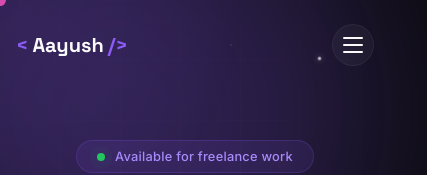
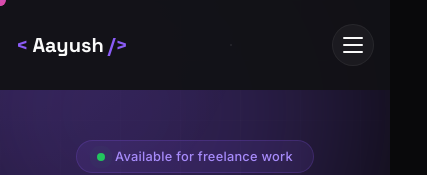
Before and after one commit to AAYUSH-KANSAL/PORTFOLIO, a React (Vite) app: page / in a window 390 px wide. Shown: the top 175 px of the page, 427 px wide, since content can reach past the window. Built offline with nearby package versions, Linux system fonts and the light colour scheme.

Commit message:
fix: remove lazy loading, fix mobile horizontal zoom, and solve scrolling flickering

```diff
--- a/App.jsx
+++ b/App.jsx
@@ -106,43 +106,8 @@ function ServiceCard({ icon, title, description, index }) {
 }
 
 // --- Lazy Section Loading Wrapper Component ---
-function LazySection({ children, height = '400px' }) {
-  const [hasEntered, setHasEntered] = useState(false);
-  const ref = useRef(null);
-
-  useEffect(() => {
-    const observer = new IntersectionObserver(
-      ([entry]) => {
-        if (entry.isIntersecting) {
-          setHasEntered(true);
-          observer.disconnect();
-        }
-      },
-      { rootMargin: '150px 0px' }
-    );
-    if (ref.current) {
-      observer.observe(ref.current);
-    }
-    return () => observer.disconnect();
-  }, []);
-
-  useEffect(() => {
-    if (hasEntered && ref.current) {
-      const els = ref.current.querySelectorAll(
-        '.reveal, .reveal-zoom, .reveal-slide-left, .reveal-slide-right, .reveal-fade'
-      );
-      const timer = setTimeout(() => {
-        els.forEach((el) => el.classList.add('active'));
-      }, 50);
-      return () => clearTimeout(timer);
-    }
-  }, [hasEntered]);
-
-  return (
-    <div ref={ref} style={!hasEntered ? { minHeight: height } : {}}>
-      {hasEntered ? children : null}
-    </div>
-  );
+function LazySection({ children }) {
+  return <>{children}</>;
 }
 
 // --- Projects Data System ---
@@ -585,7 +550,8 @@ export default function App() {
       gestureOrientation: 'vertical',
       smoothWheel: true,
       wheelMultiplier: 1,
-      touchMultiplier: 1.5,
+      smoothTouch: false,
+      syncTouch: false,
     });
 
     function raf(time) {
--- a/style.css
+++ b/style.css
@@ -44,13 +44,16 @@
 html {
     scroll-behavior: smooth;
     font-size: 16px;
+    overflow-x: hidden !important;
+    max-width: 100% !important;
 }
 
 body {
     font-family: var(--font-main);
     background: var(--bg-primary);
     color: var(--text-primary);
-    overflow-x: hidden;
+    overflow-x: hidden !important;
+    max-width: 100% !important;
     -webkit-font-smoothing: antialiased;
 }
 
@@ -3431,9 +3434,14 @@ body:hover .cursor-glow {
         gap: 12px;
     }
 
+    .hero {
+        overflow: hidden !important;
+    }
+
     .hero-visual {
         height: 450px;
         margin-top: 20px;
+        overflow: hidden !important;
     }
 
     .spline-wrapper {
@@ -3447,6 +3455,23 @@ body:hover .cursor-glow {
 
 /* Mobile Responsive Tuning (max-width: 768px) */
 @media (max-width: 768px) {
+    /* Hide background particles to prevent CPU/GPU load & scrolling flickering */
+    .particles {
+        display: none !important;
+    }
+
+    /* Remove heavy backdrop blur layers on mobile to keep scrolling silky smooth */
+    .navbar,
+    .about-card,
+    .philosophy-card,
+    .portfolio-project-card,
+    .contact-availability-card,
+    .contact-form-wrapper {
+        backdrop-filter: none !important;
+        -webkit-backdrop-filter: none !important;
+        background: rgba(18, 18, 22, 0.96) !important;
+    }
+
     /* Navbar scale down */
     .navbar.scrolled {
         width: 95%;
```
